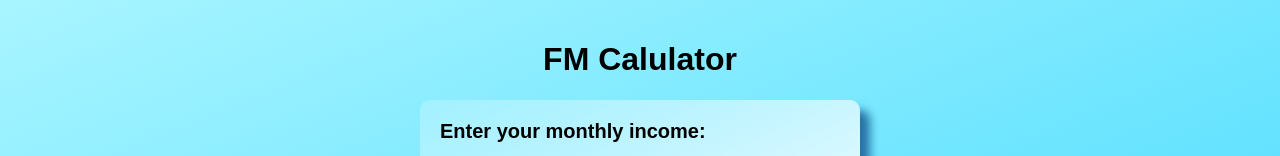
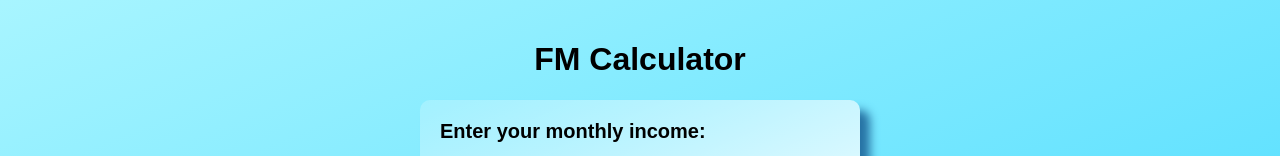
Before and after one commit to Sanchitumrao/FM-Calculator, a plain HTML site: page index.html in a window 1280 px wide. Shown: the top 156 px of the page. Drawn offline with Linux system fonts and the light colour scheme.

Commit message:
Modified

```diff
--- a/index.html
+++ b/index.html
@@ -11,7 +11,7 @@
 
 <body>
     <header>
-        <h1>FM Calulator</h1>
+        <h1>FM Calculator</h1>
     </header>
     <main>
         <form class="calculator">
```
